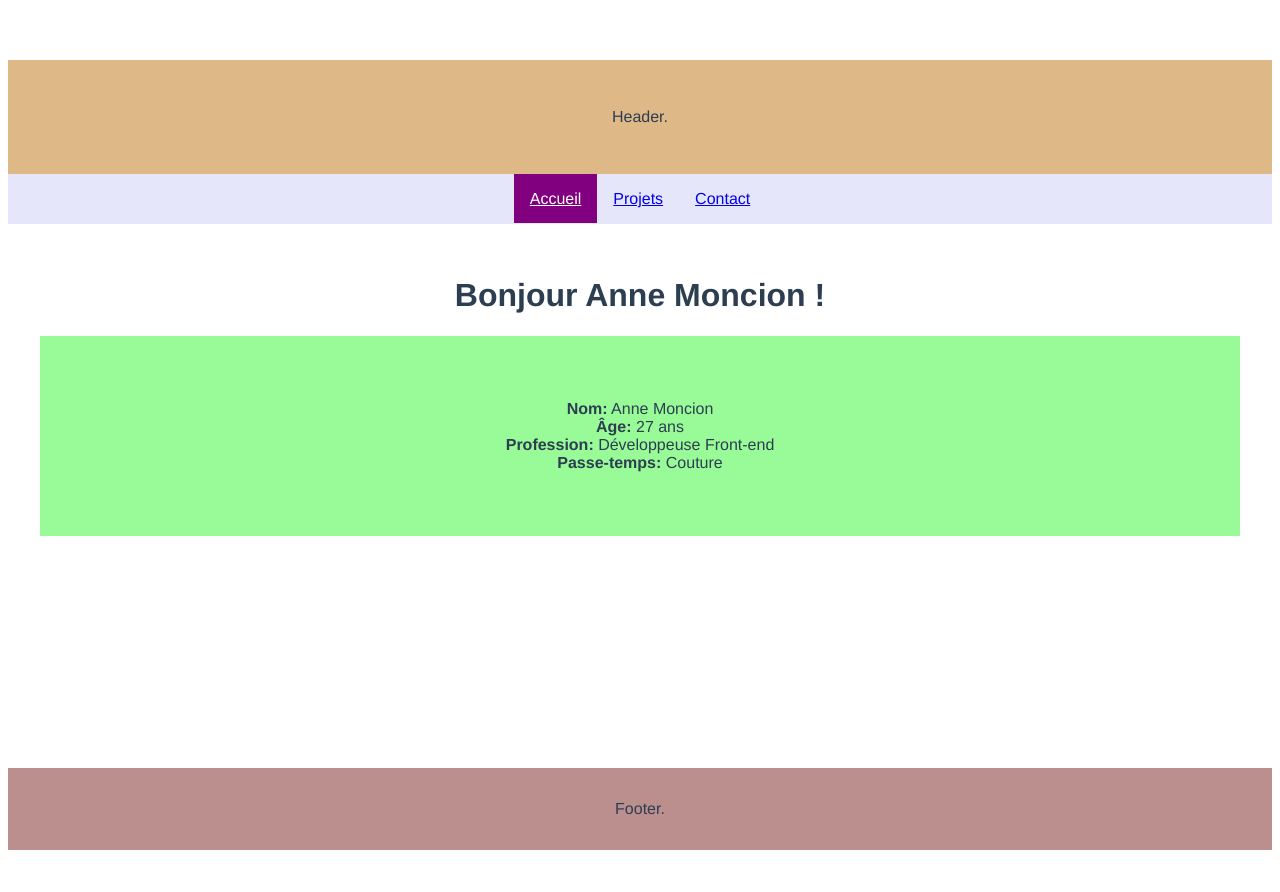
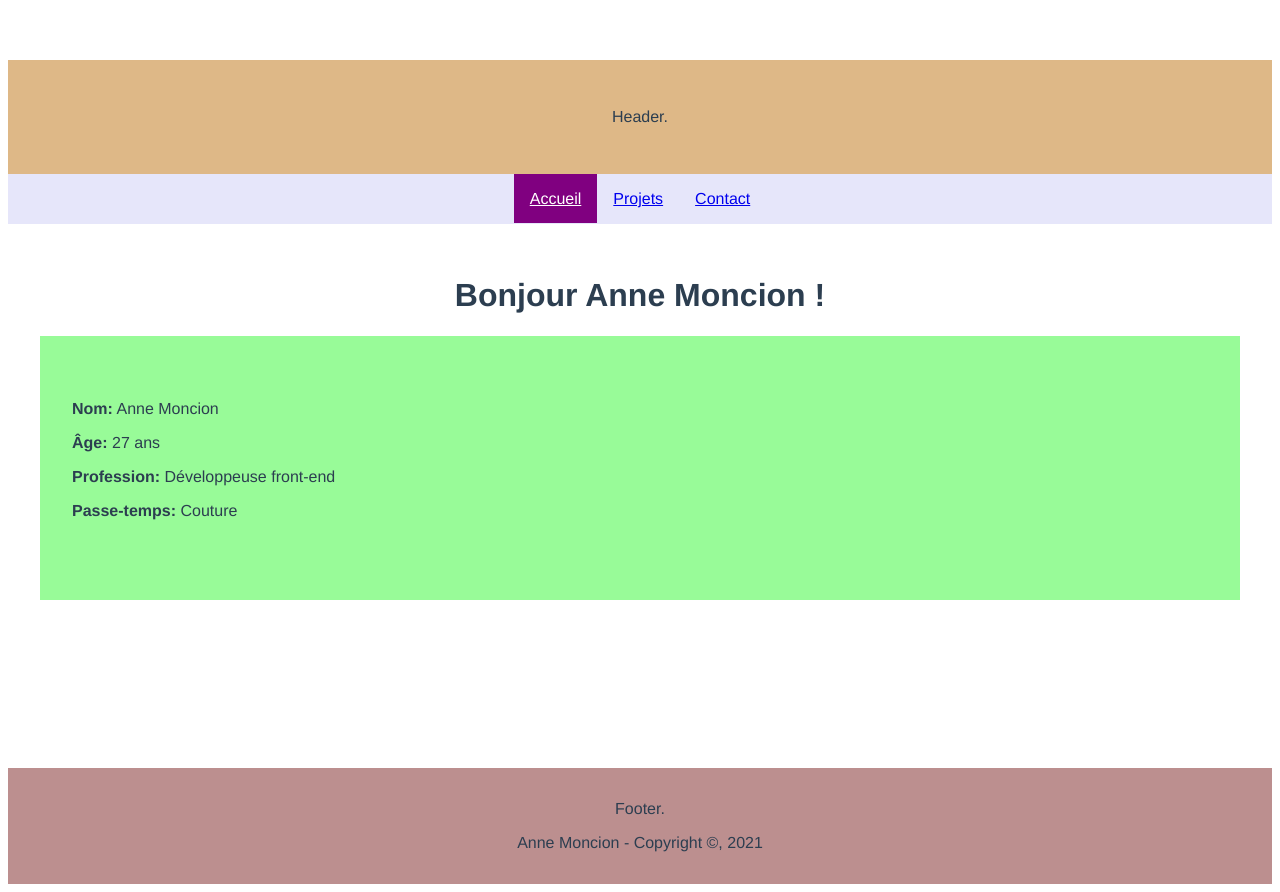
Before and after one commit to annemoncion/1017examen2annemoncion, a Vue app in the folder app-examen/: page / in a window 1280 px wide. Before the commit the page ends 858 px from the top, so only its background shows below. Built offline with nearby package versions, Linux system fonts and the light colour scheme.

Commit message:
ma directive bas de page

```diff
--- a/app-examen/src/components/Footer.vue
+++ b/app-examen/src/components/Footer.vue
@@ -1,6 +1,6 @@
 <template>
-  <footer>
-    <p>
+  <footer v-copyright>
+    <p >
       Footer.
     </p>
   </footer>
@@ -9,6 +9,16 @@
 <script>
 export default {
   name: 'Footer',
+  directives: {
+    copyright: {
+      bind: function (el) {
+        var d = new Date();
+        var n = d.getFullYear();
+        let copyright = "<p>Anne Moncion - Copyright &copy;, " + n + "</p>";
+        el.insertAdjacentHTML( 'beforeend', copyright );
+      }
+    }
+  }
 }
 </script>
 
--- a/app-examen/src/views/Accueil.vue
+++ b/app-examen/src/views/Accueil.vue
@@ -9,7 +9,7 @@
     <div v-if="showProfile" class="profile">
         <p><strong>{{ 'name' | translate }}:</strong> Anne Moncion</p>
         <p><strong>{{ 'age' | translate }}:</strong> 27 ans</p>
-        <p><strong>{{ 'profession' | translate }}:</strong> Développeuse Front-end</p>
+        <p><strong>{{ 'profession' | translate }}:</strong> Développeuse front-end</p>
         <p><strong>{{ 'hobbies' | translate }}:</strong> Couture</p>
     </div>
   </div>
@@ -48,12 +48,12 @@ export default {
 
 .profile {
     background-color: palegreen;
-    padding: 4rem 1rem;
+    padding: 4rem 2rem;
 }
 
 p {
-    margin: 0 auto;
-    max-width: 600px;
+    margin: 0 auto 1rem;
+    text-align: left;
 }
 
 </style>
```
